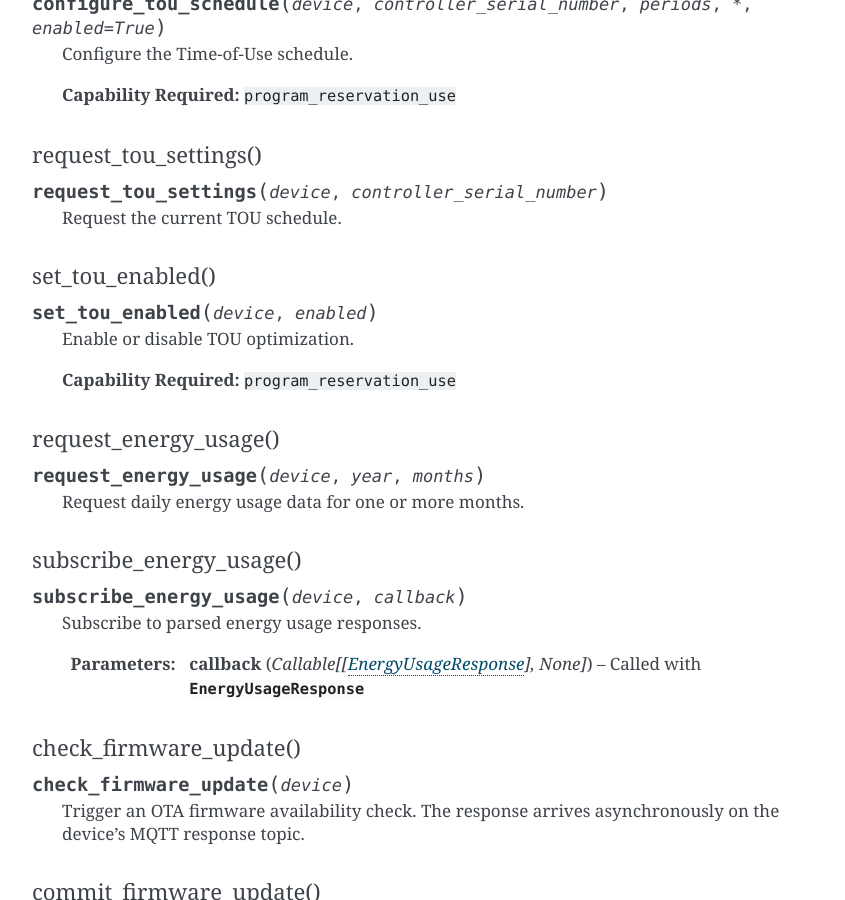
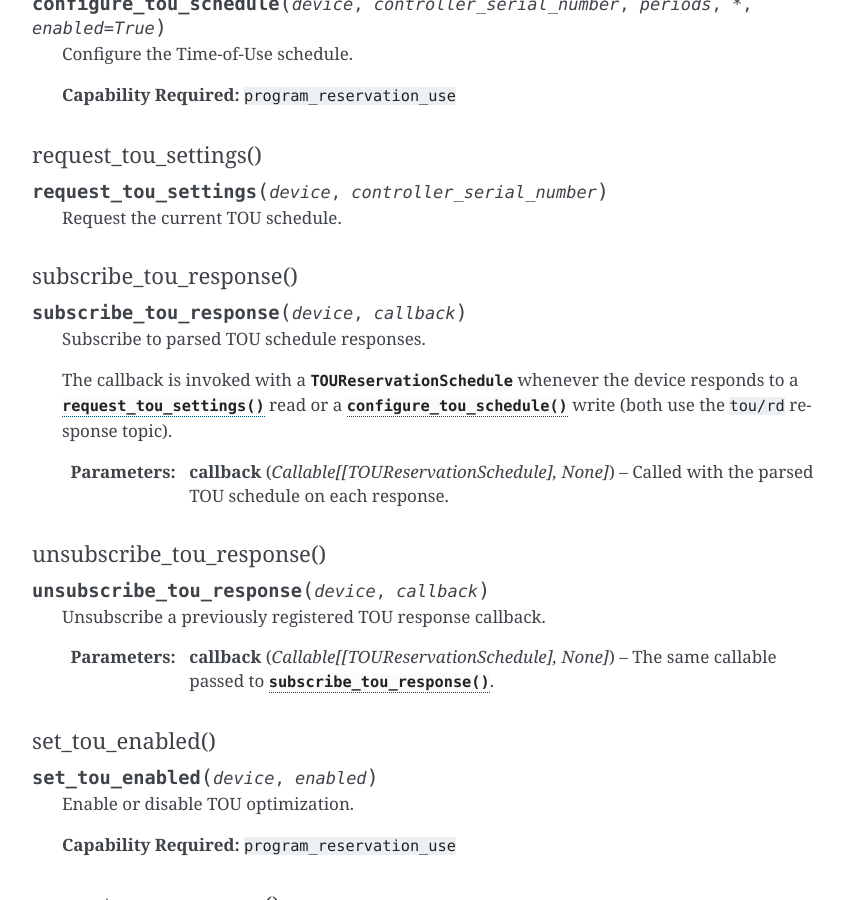
Before and after one commit to eman/nwp500-python, a Sphinx documentation site: the page built from docs/python_api/mqtt_client.rst, in a window 1280 px wide and 900 px high, scrolled down 10758 px. Shown: the whole window, without its empty margins (338-1183 px from the left). Built offline with Sphinx 7.4.7, drawn with Linux system fonts in a browser that asks for light colours; some of the changed text lies outside the part shown.

Commit message:
fix: address review feedback on TOUPeriod and TOU subscription docs
- Rename start_minute/end_minute -> start_min/end_min in TOUPeriod to
  match existing scheduling model conventions (startMin/endMin aliases
  kept for MQTT payload compatibility)
- Fix reservationUse docstring: 0=disabled, 2=enabled (not 1=disabled)
- Add subscribe_tou_response()/unsubscribe_tou_response() to
  docs/python_api/mqtt_client.rst

```diff
--- a/docs/python_api/mqtt_client.rst
+++ b/docs/python_api/mqtt_client.rst
@@ -589,6 +589,31 @@ request_tou_settings()
 
    Request the current TOU schedule.
 
+subscribe_tou_response()
+^^^^^^^^^^^^^^^^^^^^^^^^
+
+.. py:method:: subscribe_tou_response(device, callback)
+
+   Subscribe to parsed TOU schedule responses.
+
+   The callback is invoked with a :class:`~nwp500.models.TOUReservationSchedule`
+   whenever the device responds to a :meth:`request_tou_settings` read or a
+   :meth:`configure_tou_schedule` write (both use the ``tou/rd`` response
+   topic).
+
+   :param callback: Called with the parsed TOU schedule on each response.
+   :type callback: Callable[[TOUReservationSchedule], None]
+
+unsubscribe_tou_response()
+^^^^^^^^^^^^^^^^^^^^^^^^^^
+
+.. py:method:: unsubscribe_tou_response(device, callback)
+
+   Unsubscribe a previously registered TOU response callback.
+
+   :param callback: The same callable passed to :meth:`subscribe_tou_response`.
+   :type callback: Callable[[TOUReservationSchedule], None]
+
 set_tou_enabled()
 ^^^^^^^^^^^^^^^^^
 
```
Also changed, not shown: 1 other file.
